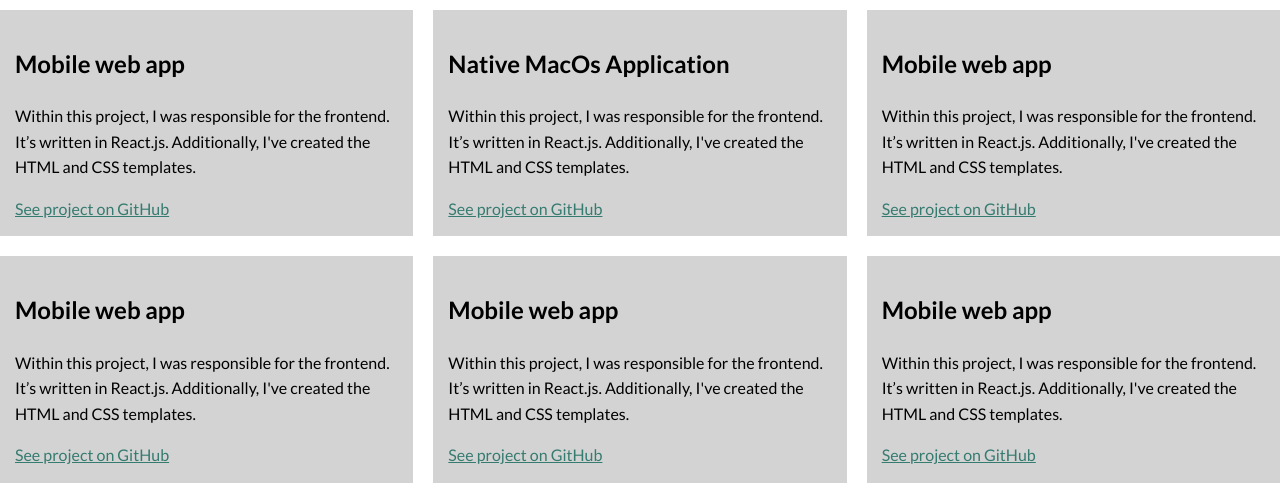
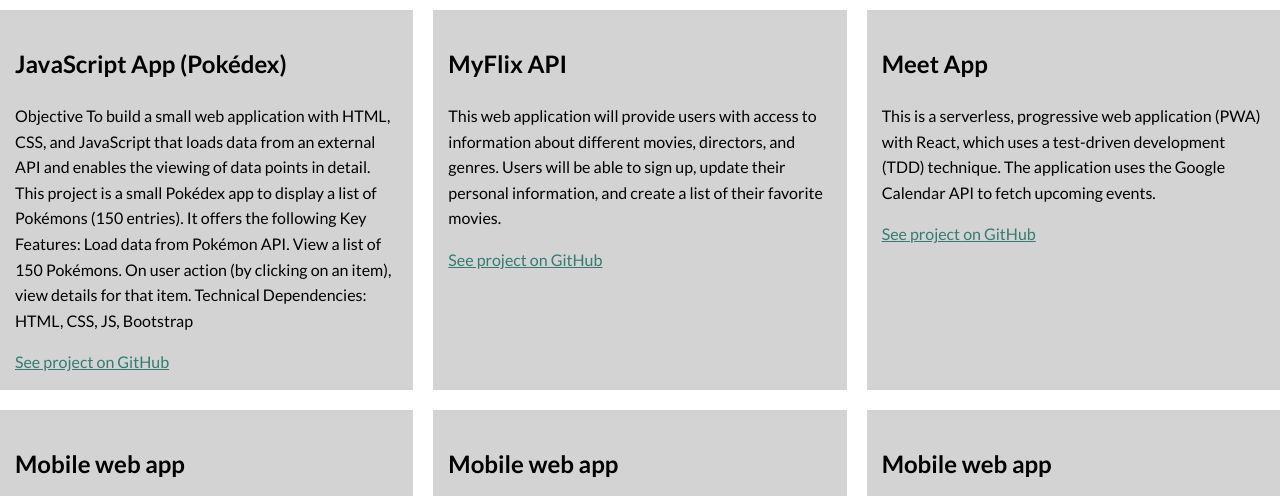
Before and after one commit to JimiKhosravi/portfolio-website, a plain HTML site: page work.html in a window 1280 px wide. Shown: the part 178-674 px from the top of the page. Drawn offline with nearby package versions, Linux system fonts and the light colour scheme.

Commit message:
Update work.html

```diff
--- a/work.html
+++ b/work.html
@@ -1,5 +1,6 @@
 <!DOCTYPE html>
 <html lang="en">
+
 <head>
     <meta charset="UTF-8">
     <meta http-equiv="X-UA-Compatible" content="IE=edge">
@@ -7,13 +8,16 @@
     <meta name="author" content="Jamshid Khosravi">
     <title>Jamshid Khosravi - Portfolio/works</title>
     <link rel="shortcut icon" href="img/favicon-32x32.png">
-    <link rel="stylesheet" type="text/css" href="https://cdnjs.cloudflare.com/ajax/libs/normalize/8.0.1/normalize.min.css">
+    <link rel="stylesheet" type="text/css"
+        href="https://cdnjs.cloudflare.com/ajax/libs/normalize/8.0.1/normalize.min.css">
     <link href="https://fonts.googleapis.com/css2?family=Lato:wght@400;700&display=swap" rel="stylesheet">
     <link rel="stylesheet" type="text/css" href="css/style.production.css">
 </head>
+
 <body>
     <header class="page-header">
-        <img src="img/jamshidKhosraviLogo.png" alt="Personal logo of Jamshid Khosravi" class="page-header__item logo-header">
+        <img src="img/jamshidKhosraviLogo.png" alt="Personal logo of Jamshid Khosravi"
+            class="page-header__item logo-header">
         <nav class="main-navigation page-header__item">
             <ul role="menubar" class="navigation-list">
                 <li role="presentation">
@@ -23,7 +27,8 @@
                     <a href="about.html" role="menuitem" class="navigation-list__item">About</a>
                 </li>
                 <li role="presentation">
-                    <a href="work.html" role="menuitem" class="navigation-list__item navigation-list__item--active">Works</a>
+                    <a href="work.html" role="menuitem"
+                        class="navigation-list__item navigation-list__item--active">Works</a>
                 </li>
                 <li role="presentation">
                     <a href="contact.html" role="menuitem" class="navigation-list__item">Contact</a>
@@ -35,44 +40,61 @@
         <h1>Works</h1>
         <div class="grid">
             <div class="grid__item">
-                <h2>Mobile web app</h2>
+                <h2>JavaScript App (Pokédex)</h2>
                 <p>
-                   Within this project, I was responsible for the frontend. It’s written in React.js. Additionally, I've created the HTML and CSS templates.
+                    Objective To build a small web application with HTML, CSS, and JavaScript that loads data from an
+                    external API and enables the viewing of data points in detail.
+
+                    This project is a small Pokédex app to display a list of Pokémons (150 entries). It offers the
+                    following Key Features:
+
+                    Load data from Pokémon API. View a list of 150 Pokémons. On user action (by clicking on an item),
+                    view details for that item.
+
+                    Technical Dependencies: HTML, CSS, JS, Bootstrap
                 </p>
                 <a href="#">See project on GitHub</a>
             </div>
             <div class="grid__item">
-                <h2>Native MacOs Application</h2>
+                <h2>MyFlix API</h2>
                 <p>
-                   Within this project, I was responsible for the frontend. It’s written in React.js. Additionally, I've created the HTML and CSS templates.
+                    This web application will provide users with access to information about different movies,
+                    directors, and genres.
+                    Users will be able to sign up, update their personal information, and create a list of their
+                    favorite movies.
+                </p>
+                <a href="#">See project on GitHub</a>
+            </div>
+            <div class="grid__item">
+                <h2>Meet App</h2>
+                <p>
+                    This is a serverless, progressive web application (PWA) with React, which uses a test-driven
+                    development (TDD) technique.
+                    The application uses the Google Calendar API to fetch upcoming events.
                 </p>
                 <a href="#">See project on GitHub</a>
             </div>
             <div class="grid__item">
                 <h2>Mobile web app</h2>
                 <p>
-                   Within this project, I was responsible for the frontend. It’s written in React.js. Additionally, I've created the HTML and CSS templates.
+                    Within this project, I was responsible for the frontend. It’s written in React.js. Additionally,
+                    I've created the HTML and CSS templates.
                 </p>
                 <a href="#">See project on GitHub</a>
             </div>
             <div class="grid__item">
                 <h2>Mobile web app</h2>
                 <p>
-                   Within this project, I was responsible for the frontend. It’s written in React.js. Additionally, I've created the HTML and CSS templates.
+                    Within this project, I was responsible for the frontend. It’s written in React.js. Additionally,
+                    I've created the HTML and CSS templates.
                 </p>
                 <a href="#">See project on GitHub</a>
             </div>
             <div class="grid__item">
                 <h2>Mobile web app</h2>
                 <p>
-                   Within this project, I was responsible for the frontend. It’s written in React.js. Additionally, I've created the HTML and CSS templates.
-                </p>
-                <a href="#">See project on GitHub</a>
-             </div>
-             <div class="grid__item">
-                <h2>Mobile web app</h2>
-                <p>
-                   Within this project, I was responsible for the frontend. It’s written in React.js. Additionally, I've created the HTML and CSS templates.
+                    Within this project, I was responsible for the frontend. It’s written in React.js. Additionally,
+                    I've created the HTML and CSS templates.
                 </p>
                 <a href="#">See project on GitHub</a>
             </div>
@@ -88,4 +110,5 @@
     </footer>
     <script src="js/tota11y.min.js"></script>
 </body>
+
 </html>
```
Lines whose indentation alone changed are shown as unchanged.
